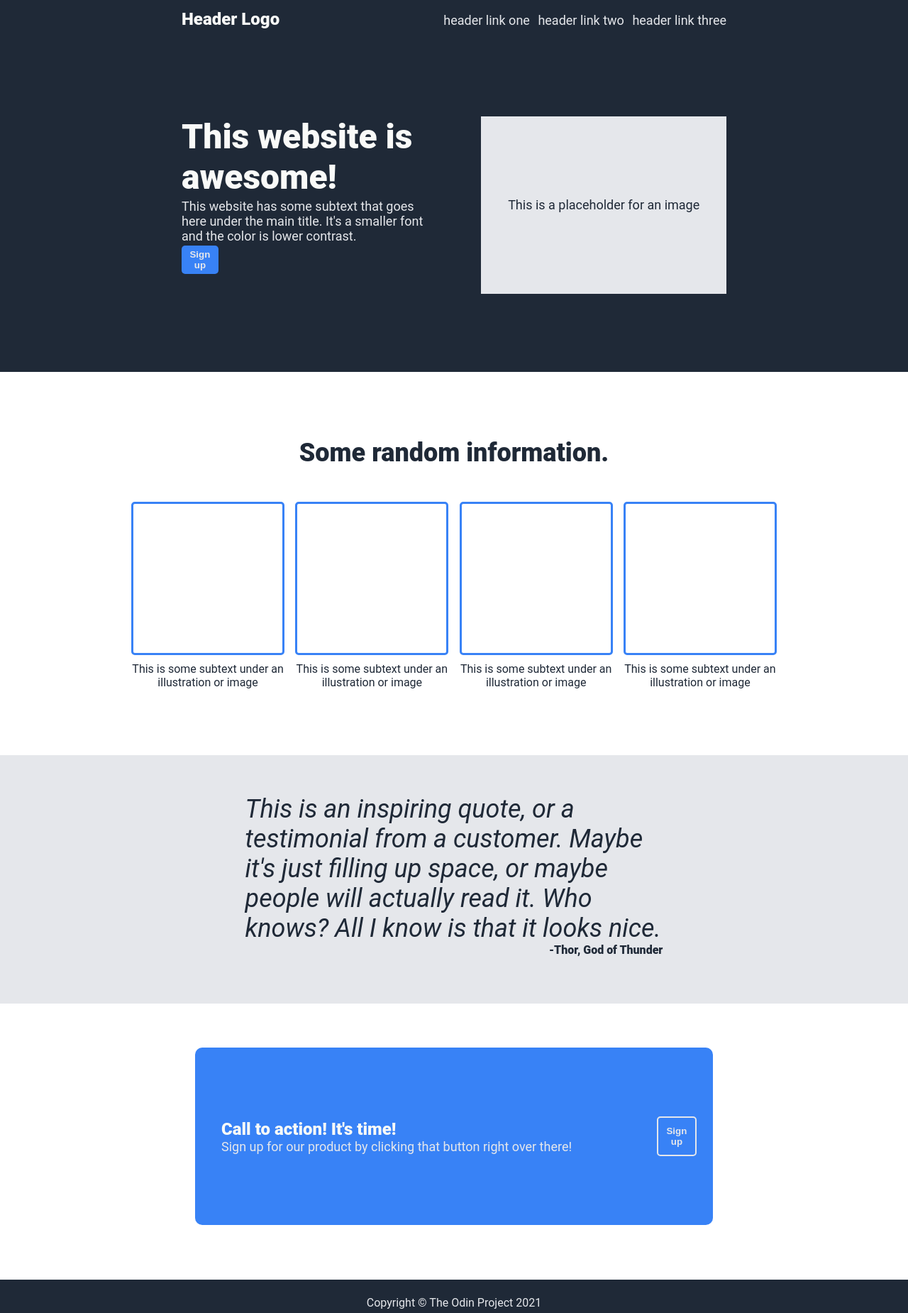
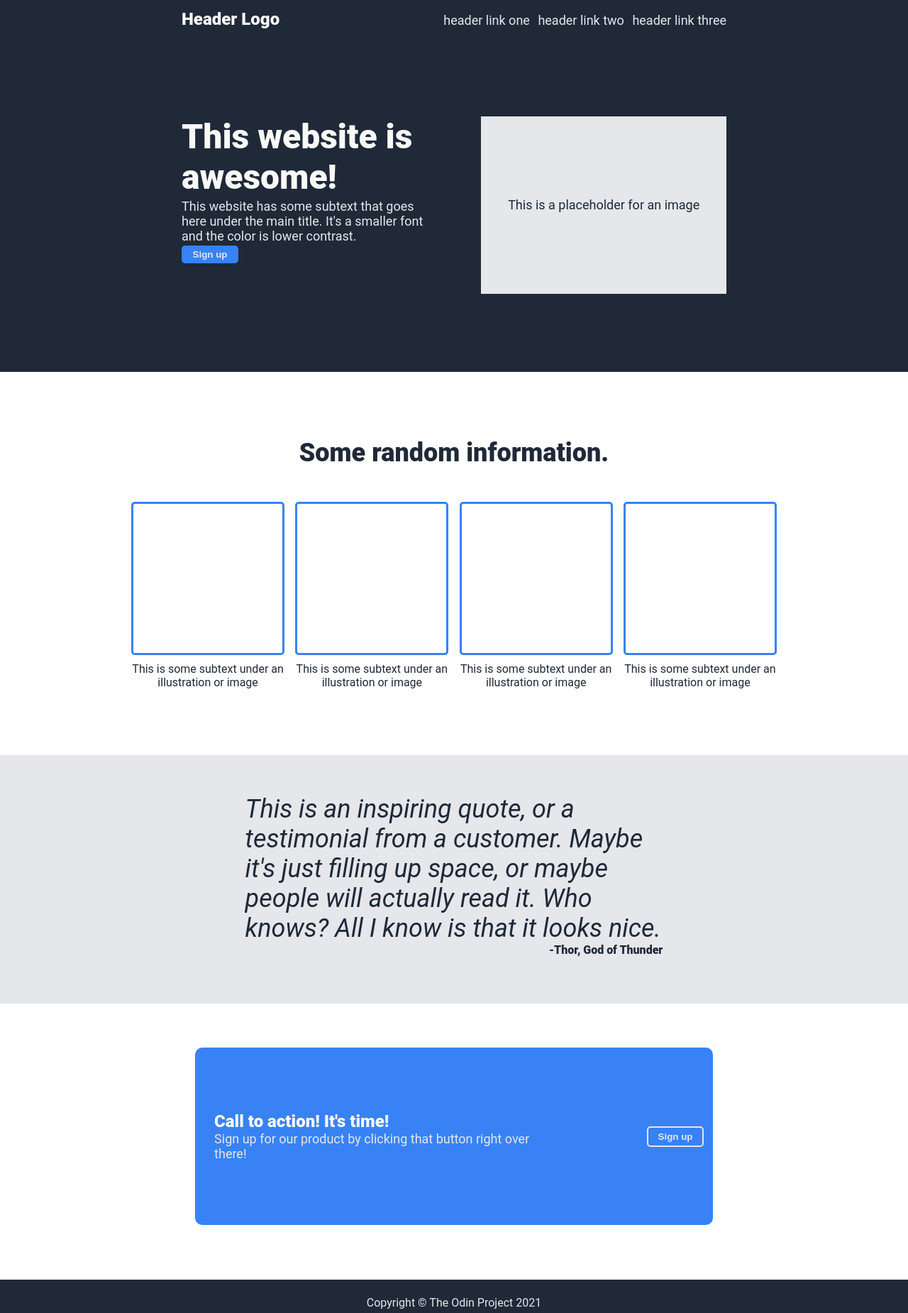
Before and after one commit to Nathoggles/skeleton-landing-page, a plain HTML site: page index.html in a window 1280 px wide. Shown: the top 1850 px of the page at 71% size. Drawn offline with Linux system fonts and the light colour scheme.

Commit message:
make buttons fixed size

```diff
--- a/style.css
+++ b/style.css
@@ -77,7 +77,7 @@ body {
     background-color: #3882f6;
     flex-shrink: 0;
     flex-grow: 0;
-    width: 15%;
+    width: 80px;
     color: #e5e7eb;
     border-radius: 5px;
     border-style: none;
@@ -201,8 +201,7 @@ body {
 #button2 {
     background-color: #3882f6;
     flex-shrink: 0;
-    width: 8%;
-    height: 25%;
+    width: 80px;
     color: #e5e7eb;
     border-radius: 5px;
     border-style: none;
```
